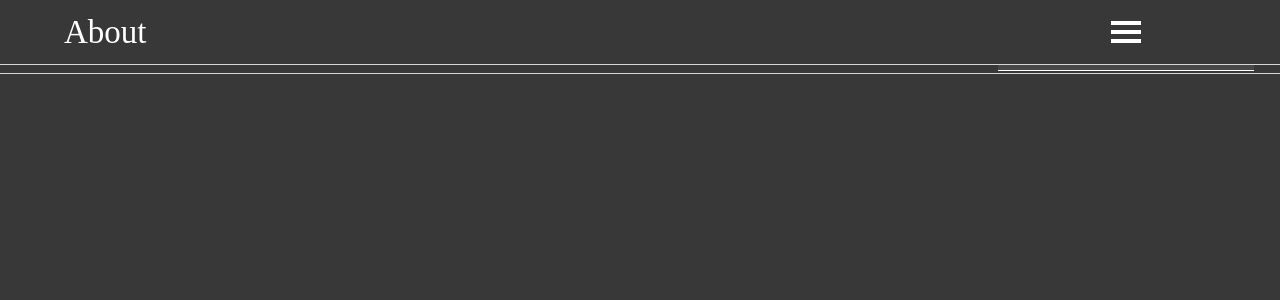
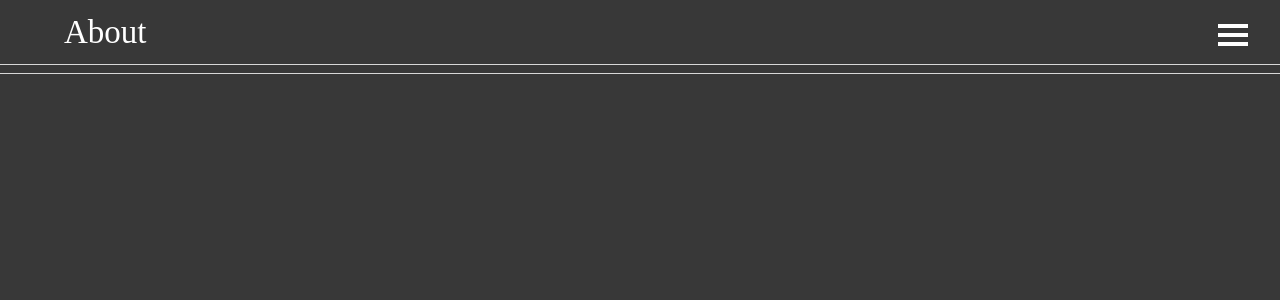
Before and after one commit to devbacon/Portfolio, a React (Create React App) app: page /about in a window 1280 px wide. Shown: the top 300 px of the page. Built offline with nearby package versions, Linux system fonts and the light colour scheme.

Commit message:
Header.css - fine tuned styling

```diff
--- a/src/Header/Header.css
+++ b/src/Header/Header.css
@@ -23,7 +23,7 @@
 
 .header-nav {
   justify-content: space-around;
-  margin-right: 2%;
+  margin-right: 2.5%;
   text-align: center;
   width: 20%;
 }
@@ -35,11 +35,12 @@
 .nav-items {
   background: #484848;
   border-bottom: 1px solid white;
+  min-width: 150px;
   position: absolute;
-  right: 2%;
+  right: 0;
   text-align: center;
-  top: -65px;
-  transition: 1s;
+  top: -80px;
+  transition: 0.5s;
   width: 20%;
   z-index: -5;
 }
@@ -50,7 +51,7 @@
   width: 30px;
   height: 4px;
   background-color: white;
-  margin: 5px auto;
+  margin: 5px 0 0 auto;
   transition: 0.4s;
 }
 
```
